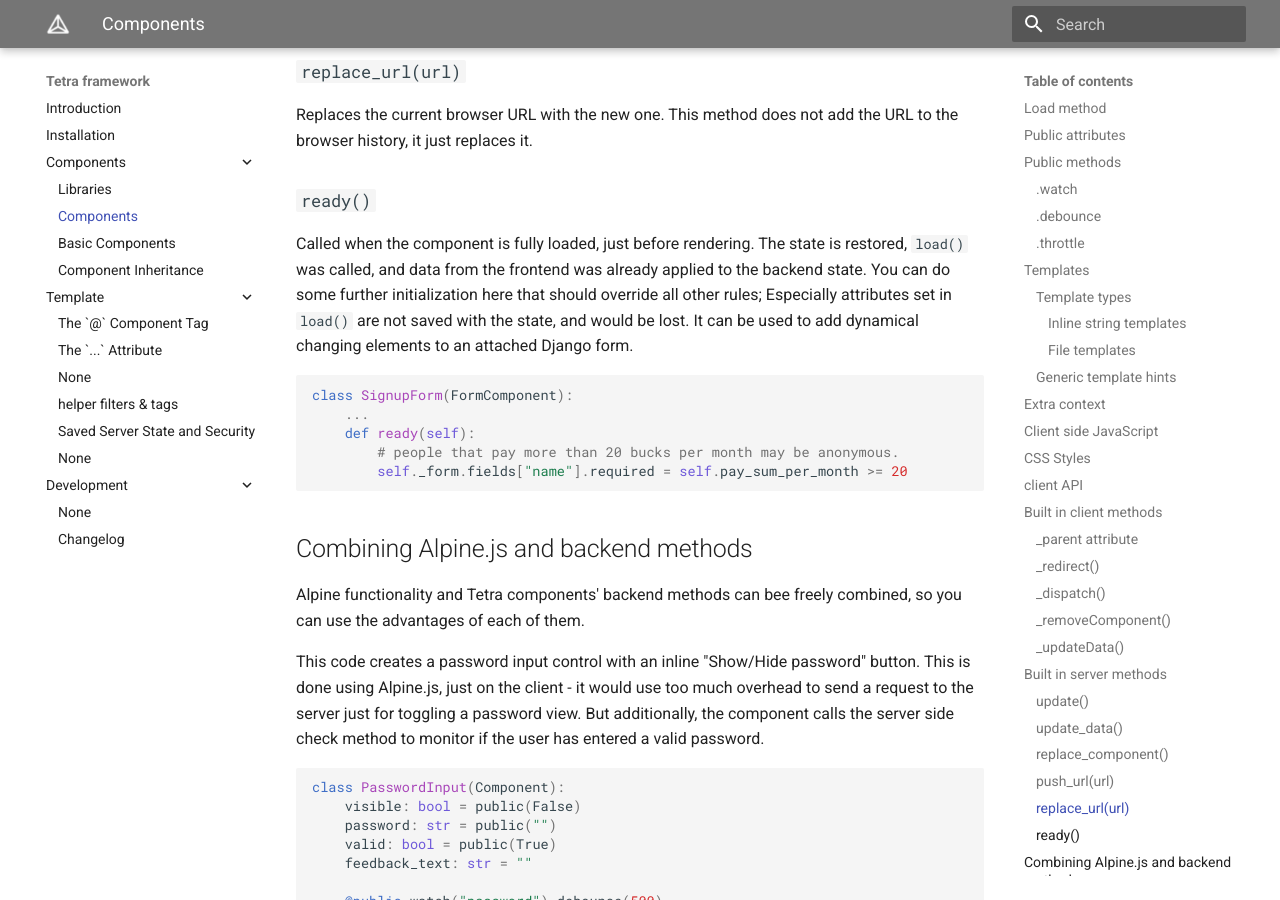
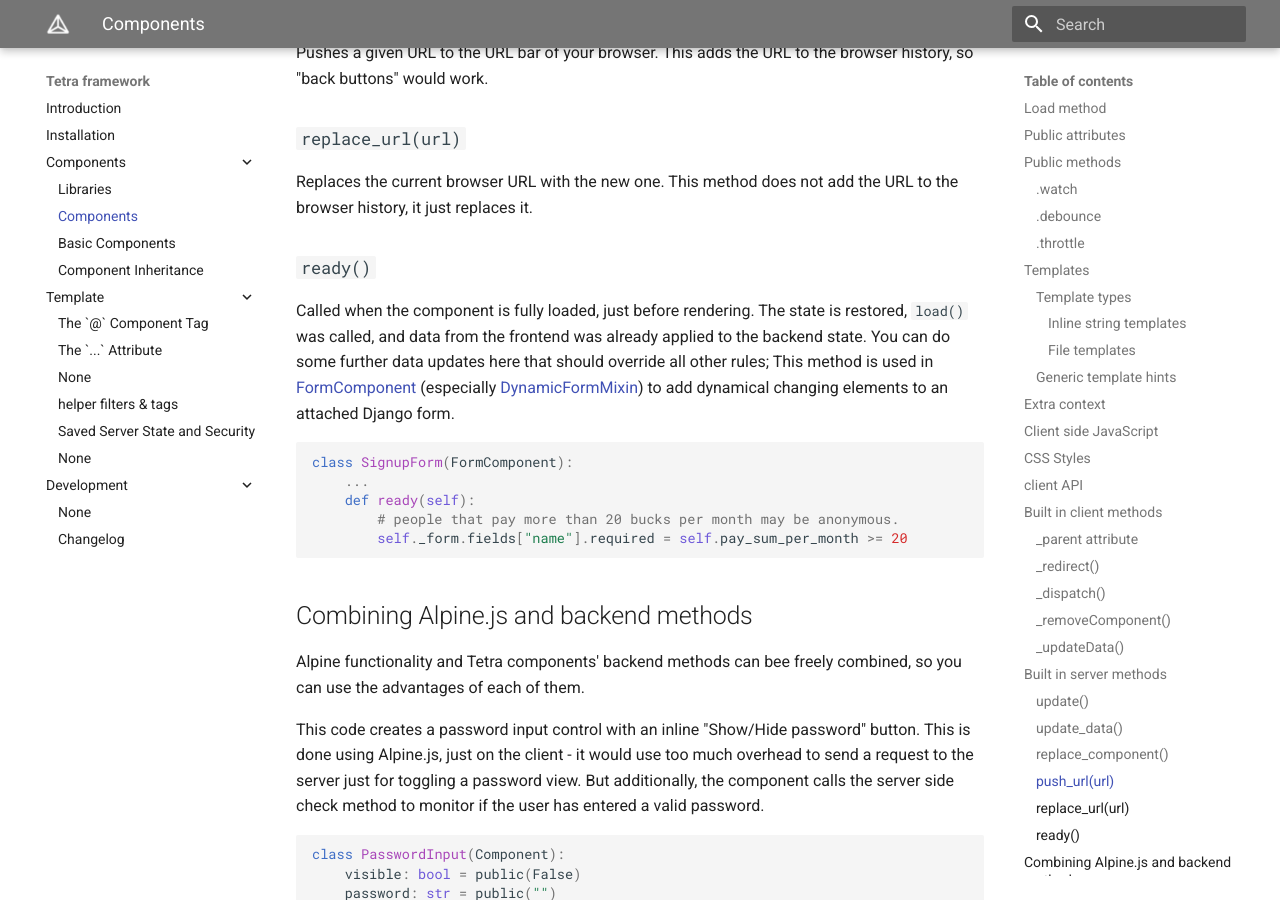
Before and after one commit to tetra-framework/tetra, an MkDocs documentation site: the page built from docs/components.md, in a window 1280 px wide and 900 px high, scrolled down 11064 px. Built offline with MkDocs 1.6.1 and Material for MkDocs 9.7.7, drawn with Linux system fonts in a browser that asks for light colours; some of the changed lines change nothing that is shown; some of the changed text lies outside the part shown.

Commit message:
docs++: data live cycle

````diff
--- a/docs/components.md
+++ b/docs/components.md
@@ -40,6 +40,8 @@
 Arguments are passed to the `load` method from the Tetra [component "`@`" template tag](component-tag.md). Arguments are saved with the state so that when the component is resumed the `load` method will receive the same values.
 
 Note: Django Models and Querysets are saved as references to your database, not the current 'snapshots', see [state optimisations](state-security.md#state-optimisations).
+
+If you want to know more how the flow of the attribute data works, see [data life cycle][data-life-cycle.md].
 
 ``` python
 class MyComponent(Component):
@@ -491,9 +493,10 @@
 
 ### `ready()`
 
-Called when the component is fully loaded, just before rendering. The state is restored, `load()` was called, and data from the frontend was already applied to the backend state.
-You can do some further initialization here that should override all other rules; Especially attributes set in `load()` are not saved with the state, and would be lost.
-It can be used to add dynamical changing elements to an attached Django form.
+Called when the component is fully loaded, just before rendering. The state is restored, `load()` was called, and data
+from the frontend was already applied to the backend state.
+You can do some further data updates here that should override all other rules;
+This method is used in [FormComponent](form_components.md) (especially [DynamicFormMixin](FIXME)) to add dynamical changing elements to an attached Django form.
 
 ```python
 class SignupForm(FormComponent):
--- /dev/null
+++ b/docs/data-life-cycle.md
@@ -0,0 +1,49 @@
+from tetra import Component---
+title: Data life cycle
+---
+
+# Attribute data life cycle
+
+The data attributes of a component exist within a specific lifecycle. The component, when constructed or resumed sets its atributes in a certain order (see below). In each step, the already existing attribute data are overridden.
+
+## 1. Attribute assignment
+
+```python
+class Person(Component):
+    name:str = "John Doe"
+    age:int = None
+
+    ...
+```
+
+When Attributes are set directly in the class, they are used as default values, as in any other python class too. Even if no `load()` method is present, the component can use this values.
+
+## 2. Resumed data from encrypted state
+
+If the component is resumed from a previous state, the encrypted state data is decrypted, and all component attributes are set from the previous state.
+This is omitted if the component is initialized the first time, as there is no encrypted previous state yet.
+
+## 3. The `load()` method
+
+Next, the component's `load()` method is called. Any data assignment to the attributes overrides the previous values.
+
+```python
+class Person(Component):
+    name:str = "John Doe"
+    age:int = None
+
+    def load(self, pk:int, *args, **kwargs):
+        person = Person.objects.get(pk=pk)
+        self.name = person.name
+        self.age = person.age
+```
+
+Attributes that set in the `load()` method are **not** saved with the state, as the values are overwritten in the subsequent step. This seems to be extraneous, but in fact makes sure that the component attributes gets a consistent initialization.
+
+
+## 4. The client data
+
+The final step involves updating attributes using *data* passed from the client-side to the server via component methods. Note that this is not the same as the *state*:
+
+ * The **state** represents the "frozen data" sent to the client during the last render, essentially what the client received initially.
+ * The **data** refers to dynamic values, such as a component input tag's value, which may have changed during the last interaction cycle.
````
